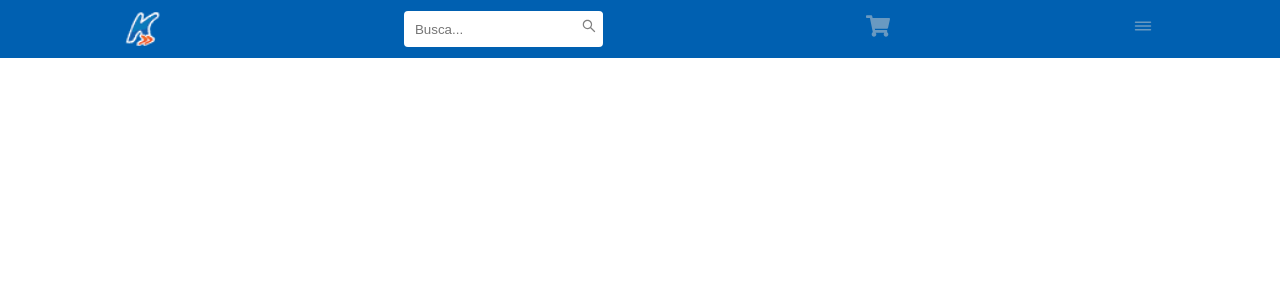
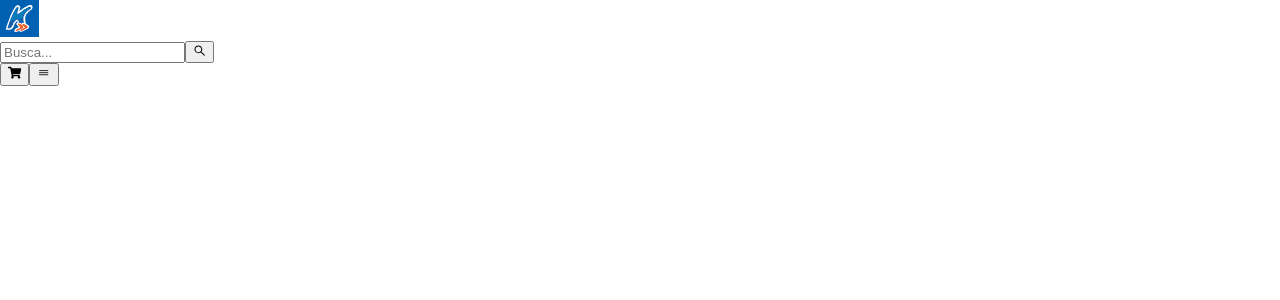
Before and after one commit to Lucky-ta/KaBuM-E-commerce, a Next.js app: page / in a window 1280 px wide. Shown: the top 300 px of the page. Built offline with nearby package versions, Linux system fonts and the light colour scheme.

Commit message:
Remove styled components

```diff
--- a/package.json
+++ b/package.json
@@ -19,7 +19,6 @@
     "react": "18.2.0",
     "react-dom": "18.2.0",
     "react-icons": "^4.6.0",
-    "styled-components": "^5.3.6",
     "typescript": "4.9.3"
   },
   "devDependencies": {
@@ -34,6 +33,7 @@
     "eslint-plugin-jsx-a11y": "^6.6.1",
     "eslint-plugin-react": "^7.31.11",
     "eslint-plugin-react-hooks": "^4.6.0",
-    "jest-environment-jsdom": "^29.3.1"
+    "jest-environment-jsdom": "^29.3.1",
+    "tailwindcss": "^3.2.4"
   }
 }
--- a/src/components/Header/Header.tsx
+++ b/src/components/Header/Header.tsx
@@ -3,26 +3,25 @@ import React from 'react';
 import { AiOutlineSearch } from 'react-icons/ai';
 import { FaShoppingCart } from 'react-icons/fa';
 import { IoReorderThreeOutline } from 'react-icons/io5';
-import * as HeaderComponents from './index';
 import KabumLogo from '../../public/favicon/kabum.png';
 
 function Header() {
   return (
-    <HeaderComponents.HeaderContainer>
-      <HeaderComponents.KabumLogo src={KabumLogo.src} alt="kabum-logo" />
+    <div>
+      <img src={KabumLogo.src} alt="kabum-logo" />
       <div>
-        <HeaderComponents.SearchInput type="text" aria-label="Busca..." placeholder="Busca..." />
-        <HeaderComponents.SearchButton type="button">
+        <input type="text" aria-label="Busca..." placeholder="Busca..." />
+        <button type="button">
           <AiOutlineSearch />
-        </HeaderComponents.SearchButton>
+        </button>
       </div>
-      <HeaderComponents.TransparentButton type="button">
+      <button type="button">
         <FaShoppingCart />
-      </HeaderComponents.TransparentButton>
-      <HeaderComponents.TransparentButton type="button">
+      </button>
+      <button type="button">
         <IoReorderThreeOutline />
-      </HeaderComponents.TransparentButton>
-    </HeaderComponents.HeaderContainer>
+      </button>
+    </div>
   );
 }
 
--- a/src/components/Header/index.ts
+++ /dev/null
@@ -1,43 +0,0 @@
-import styled from 'styled-components';
-
-export const HeaderContainer = styled.div`
-    display: flex;
-    background-color: #0060b1;
-
-    padding: 0.4em;
-    justify-content: space-around;
-    align-items: center;
-    gap: 0.2em;
-`;
-
-export const KabumLogo = styled.img`
-    width: 3em;
-`;
-
-export const SearchInput = styled.input`
-    border: none;
-
-    padding: 0.8em;
-    border-radius: 4px;
-    margin-left: 0.6em;
-`;
-
-export const SearchButton = styled.button`
-    border: none;
-    background: none;
-    color: grey;
-    background-color: white;
-    font-size: 1em;
-
-    height: 2em;
-    border-radius: 4px;
-    transform: translate(-28px);
-`;
-
-export const TransparentButton = styled.button`
-    border: none;
-    background: none;
-    color: rgb(210, 210, 210, 0.5);
-    font-size: 1.5em;
-
-`;
```
Also changed, not shown: tailwind.config.js (added, +8 -0 lines), 1 other file (tests, documents, lock files or other folders).
